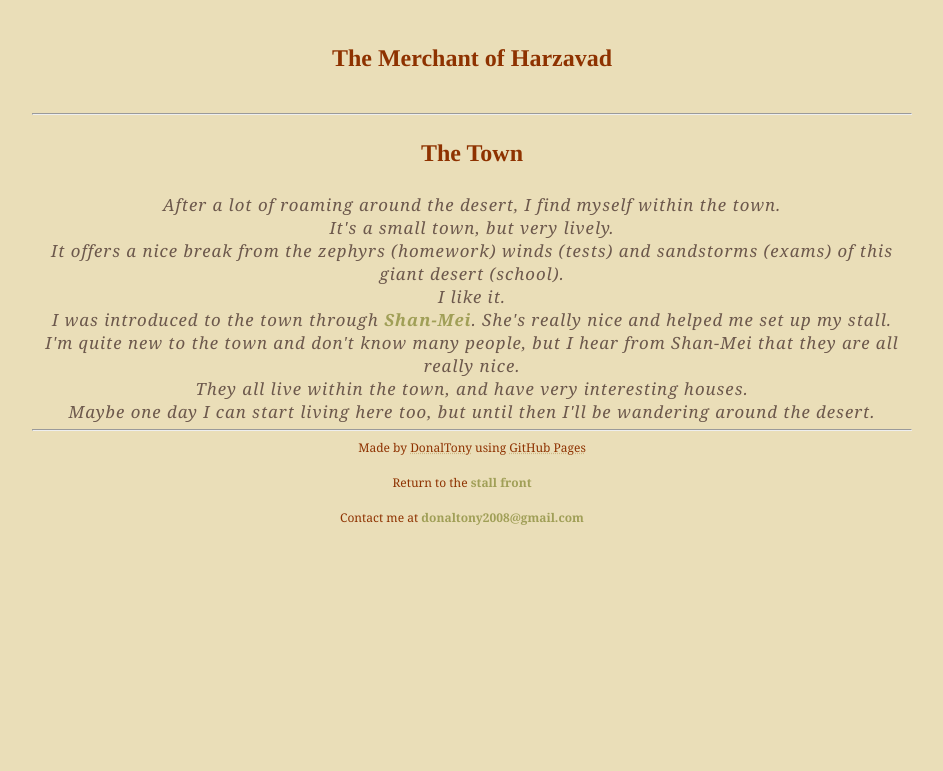
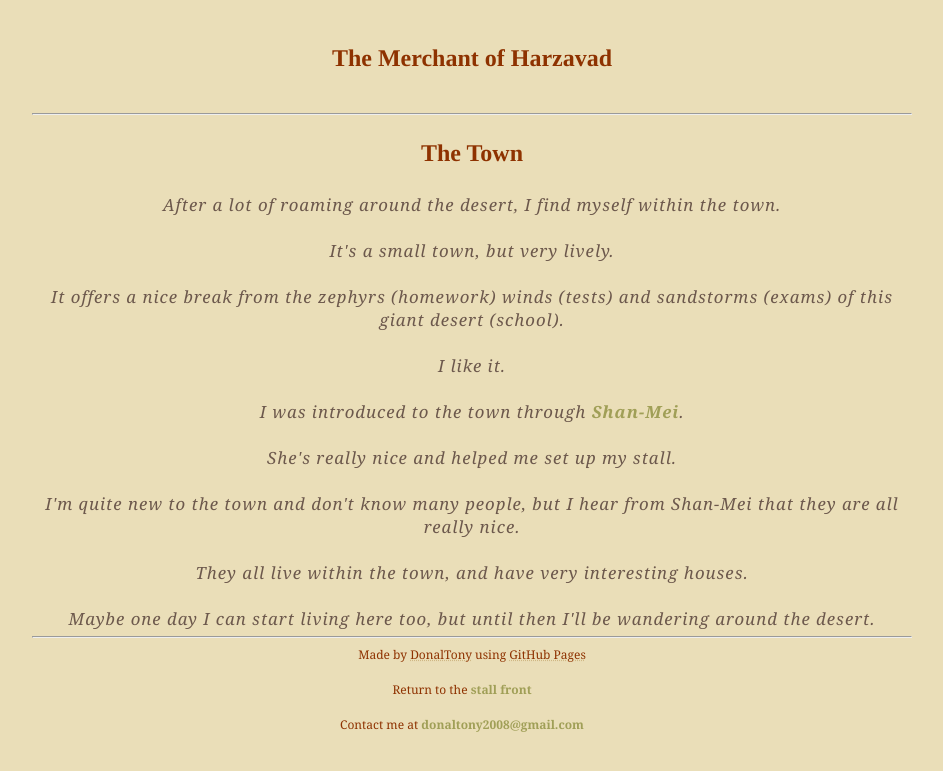
Before and after one commit to dvaraka/the-merchant, a Jekyll site: the page built from the-town.md, in a window 1280 px wide. Shown: the top 771 px of the page, without its empty margins (168-1111 px from the left). Built offline with Jekyll 4.4.1, drawn with Linux system fonts in a browser that asks for light colours; our own code applies the rules of GitHub Pages for plain Markdown files.

```diff
--- a/the-town.md
+++ b/the-town.md
@@ -3,5 +3,5 @@
 </head>
 <body>
   <h1>The Town</h1>
-  <h3>After a lot of roaming around the desert, I find myself within the town. <br> It's a small town, but very lively. <br> It offers a nice break from the zephyrs (homework) winds (tests) and sandstorms (exams) of this giant desert (school).<br> I like it. <br> I was introduced to the town through <a href="https://harzavad.github.io/the-merchant/">Shan-Mei</a>. She's really nice and helped me set up my stall. <br> I'm quite new to the town and don't know many people, but I hear from Shan-Mei that they are all really nice. <br> They all live within the town, and have very interesting houses. <br> Maybe one day I can start living here too, but until then I'll be wandering around the desert.</h3>
+  <h3>After a lot of roaming around the desert, I find myself within the town. <br><br> It's a small town, but very lively. <br><br> It offers a nice break from the zephyrs (homework) winds (tests) and sandstorms (exams) of this giant desert (school).<br><br> I like it. <br><br> I was introduced to the town through <a href="https://harzavad.github.io/the-merchant/">Shan-Mei</a>. <br><br>She's really nice and helped me set up my stall. <br><br> I'm quite new to the town and don't know many people, but I hear from Shan-Mei that they are all really nice. <br><br> They all live within the town, and have very interesting houses. <br><br> Maybe one day I can start living here too, but until then I'll be wandering around the desert.</h3>
 </body>
```
